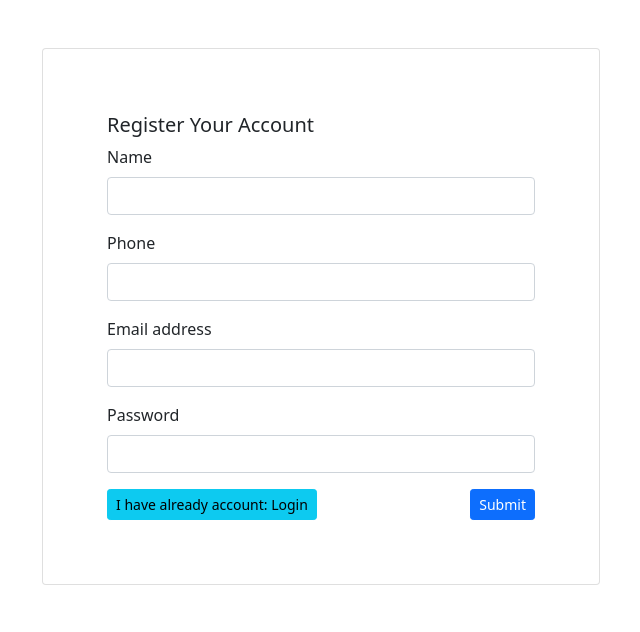
After one commit to Neon17/php_tms, a PHP site: page /register.php in a window 1280 px wide. The commit adds this page. Shown: the top 632 px of the page, without its empty margins (319-959 px from the left). Run offline with PHP 8.4, Linux system fonts and the light colour scheme.

Commit message:
Feat: create login page and register page
and completed the login and logout operation

```diff
--- /dev/null
+++ b/register.php
@@ -0,0 +1,89 @@
+<?php require("process/config.php"); ?>
+<!doctype html>
+<html lang="en">
+
+<head>
+    <meta charset="utf-8">
+    <meta name="viewport" content="width=device-width, initial-scale=1, shrink-to-fit=no">
+    <link href="https://cdn.jsdelivr.net/npm/bootstrap@5.0.1/dist/css/bootstrap.min.css" rel="stylesheet" integrity="sha384-+0n0xVW2eSR5OomGNYDnhzAbDsOXxcvSN1TPprVMTNDbiYZCxYbOOl7+AMvyTG2x" crossorigin="anonymous">
+    <title>Title</title>
+</head>
+
+<body>
+
+
+    <section>
+        <div class="container py-5">
+            <div class="card w-50 mx-auto p-5">
+                <div class="card-body">
+                    <h5 class="card-title">Register Your Account</h5>
+                    <?php
+                    if (isset($_POST['save'])) {
+                        $name = $_POST['name'];
+                        $phone = $_POST['phone'];
+                        $email = $_POST['email'];
+                        $password = md5($_POST['password']);
+
+                        if ($name != "" && $phone != "" && $email != "" && $password != "") {
+                            $query = "INSERT INTO  users (name, phone, email, password)
+          VALUES ('$name', '$phone', '$email','$password')";
+                            $result = mysqli_query($con, $query);
+                            if ($result) {
+                    ?>
+                                <div class="alert alert-success alert-dismissible fade show" role="alert">
+                                    <strong>Your Data is Submitted</strong>
+                                    <button type="button" class="btn-close" data-bs-dismiss="alert" aria-label="Close"></button>
+                                </div>
+                            <?php
+                                header("Refresh:1; url=index.php");
+                            } else {
+                            ?>
+                                <div class="alert alert-warning alert-dismissible fade show" role="alert">
+                                    <strong>Your Data is not Submitted</strong>
+                                    <button type="button" class="btn-close" data-bs-dismiss="alert" aria-label="Close"></button>
+                                </div>
+                            <?php
+                                header("Refresh:1; url=register.php");
+                            }
+                        } else {
+                            ?>
+                            <div class="alert alert-warning alert-dismissible fade show" role="alert">
+                                <strong>All Files are requires</strong>
+                                <button type="button" class="btn-close" data-bs-dismiss="alert" aria-label="Close"></button>
+                            </div>
+                    <?php
+                        }
+                    }
+                    ?>
+                    <form action="" method="POST" enctype="multipart/form-data">
+                        <div class=" mb-3">
+                            <label for="name" class="form-label">Name</label>
+                            <input type="text" class="form-control" id="name" name="name" aria-describedby="emailHelp">
+                        </div>
+                        <div class=" mb-3">
+                            <label for="phone" class="form-label">Phone</label>
+                            <input type="tel" class="form-control" id="phone" name="phone" aria-describedby="emailHelp">
+                        </div>
+                        <div class=" mb-3">
+                            <label for="exampleInputEmail1" class="form-label">Email address</label>
+                            <input type="email" class="form-control" id="exampleInputEmail1" name="email" aria-describedby="emailHelp">
+                        </div>
+                        <div class=" mb-3">
+                            <label for="exampleInputPassword1" class="form-label">Password</label>
+                            <input type="password" class="form-control" name="password" id="exampleInputPassword1">
+                        </div>
+                        <div class="col-12">
+                            <button type="submit" class="btn btn-primary float-end btn-sm" name="save">Submit</button>
+                            <a class="btn btn-info btn-sm " href="index.php" role="button">I have already account: Login</a>
+                        </div>
+                    </form>
+                </div>
+            </div>
+        </div>
+    </section>
+
+    <script src="https://cdn.jsdelivr.net/npm/bootstrap@5.0.1/dist/js/bootstrap.bundle.min.js" integrity="sha384-gtEjrD/SeCtmISkJkNUaaKMoLD0//ElJ19smozuHV6z3Iehds+3Ulb9Bn9Plx0x4" crossorigin="anonymous">
+    </script>
+</body>
+
+</html>
--- a/users/create.php
+++ b/users/create.php
@@ -13,7 +13,7 @@
         $name = $_POST['name'];
         $phone = $_POST['phone'];
         $email = $_POST['email'];
-        $password = $_POST['password'];
+        $password = md5($_POST['password']);
 
         if ($name != "" && $phone != "" && $email != "" && $password != "") {
           $query = "INSERT INTO  users (name, phone, email, password)
```
Also changed, not shown: home.php (added, +109 -0 lines), inc/header.php (+12 -1 lines), inc/navbar.php (+8 -0 lines), index.php (+18 -72 lines), loginprocess/login.php (added, +31 -0 lines), loginprocess/logout.php (added, +8 -0 lines).
